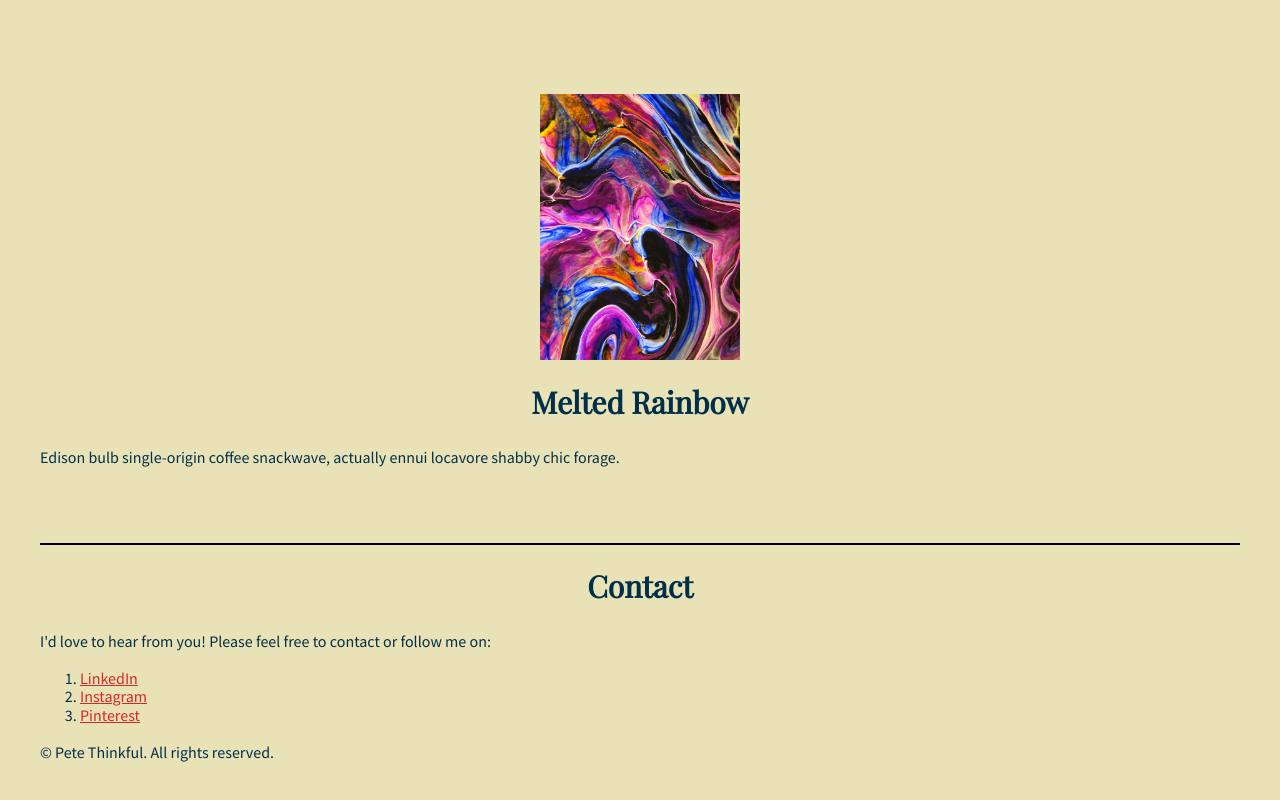
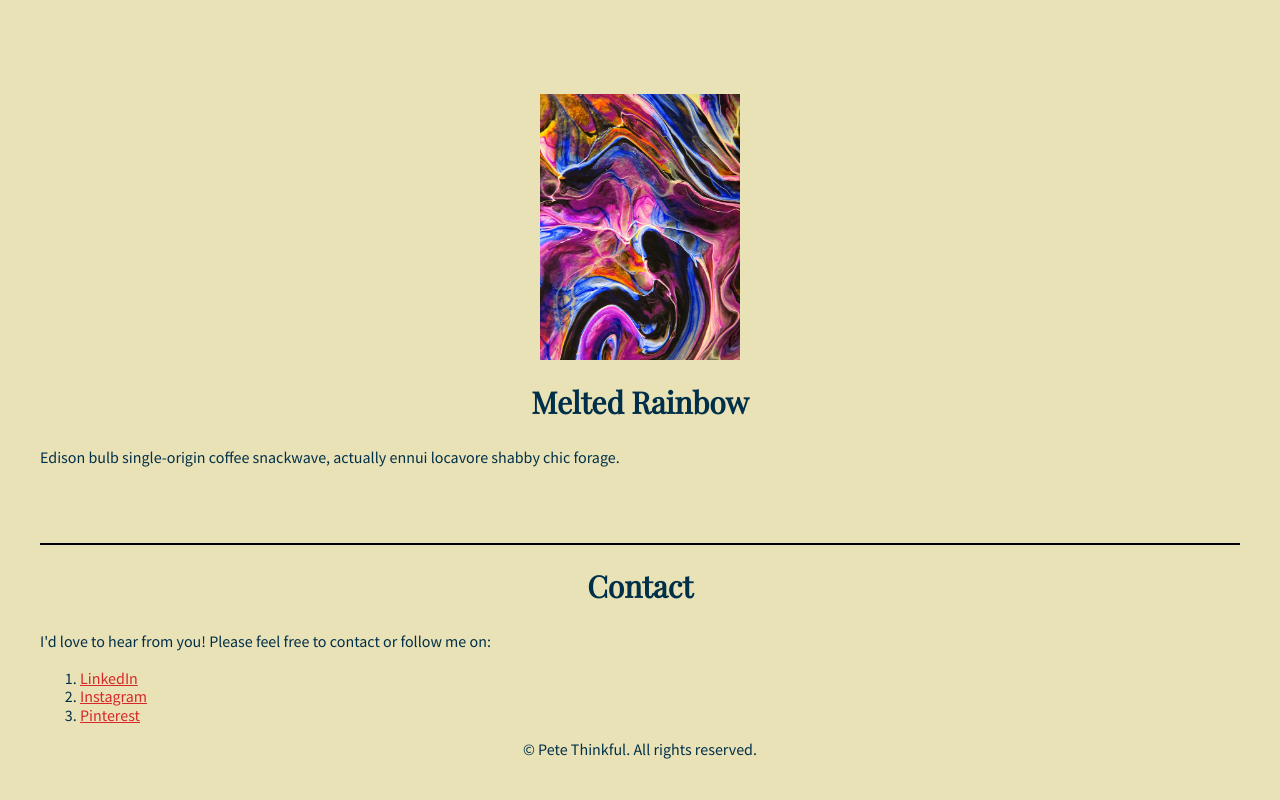
Before and after one commit to AmirKAT/Pete-Thinkful-Portfolio-Amir-Version, a plain HTML site: page index.html in a window 1280 px wide. Shown: the part 1898-2698 px from the top of the page. Drawn offline with nearby package versions, Linux system fonts and the light colour scheme.

```diff
--- a/index.html
+++ b/index.html
@@ -96,7 +96,7 @@
   </main>
 
   <footer>
-    <p>© Pete Thinkful. All rights reserved.</p>
+    © Pete Thinkful. All rights reserved.
   </footer>
 
 </body>
```
